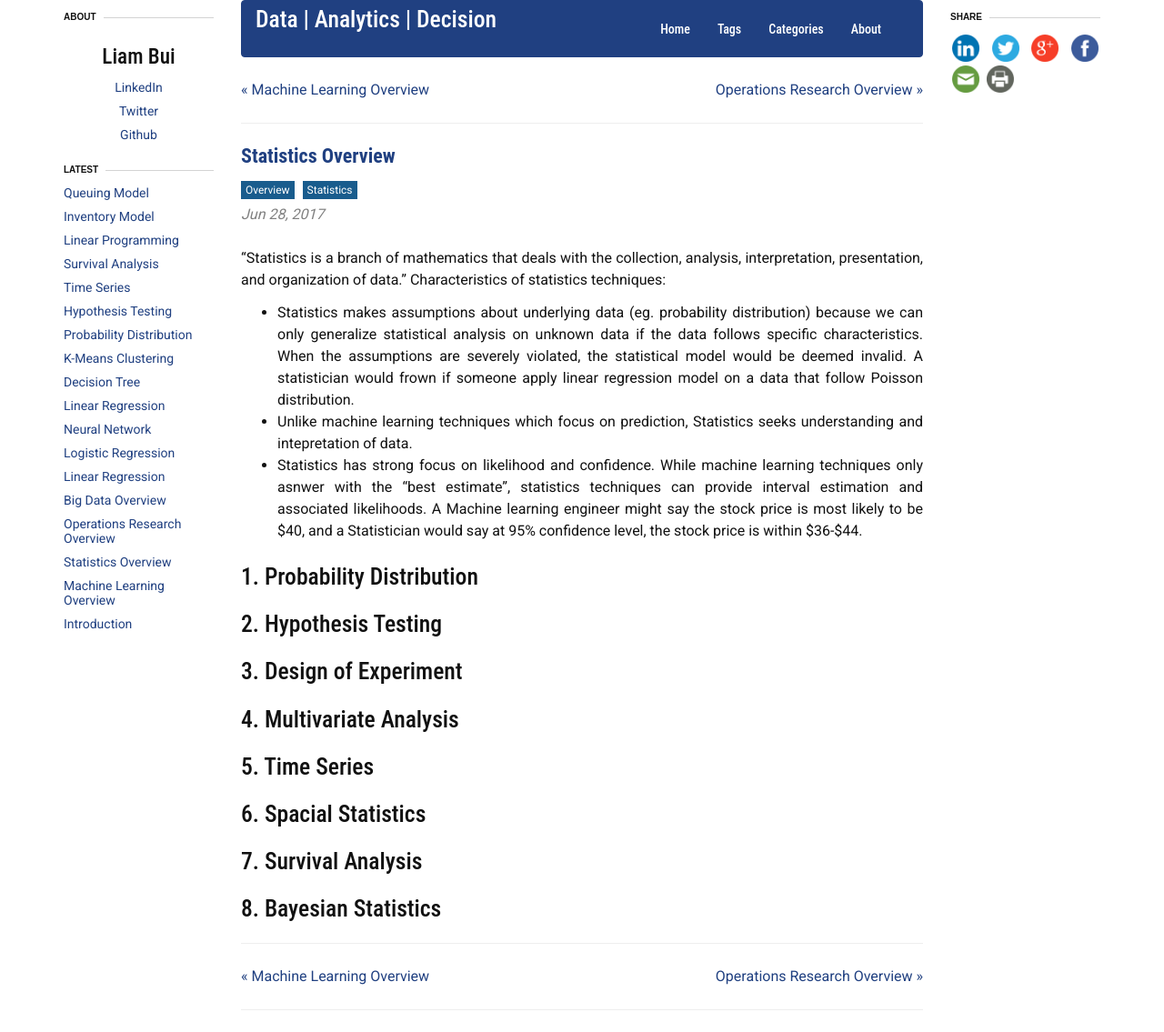
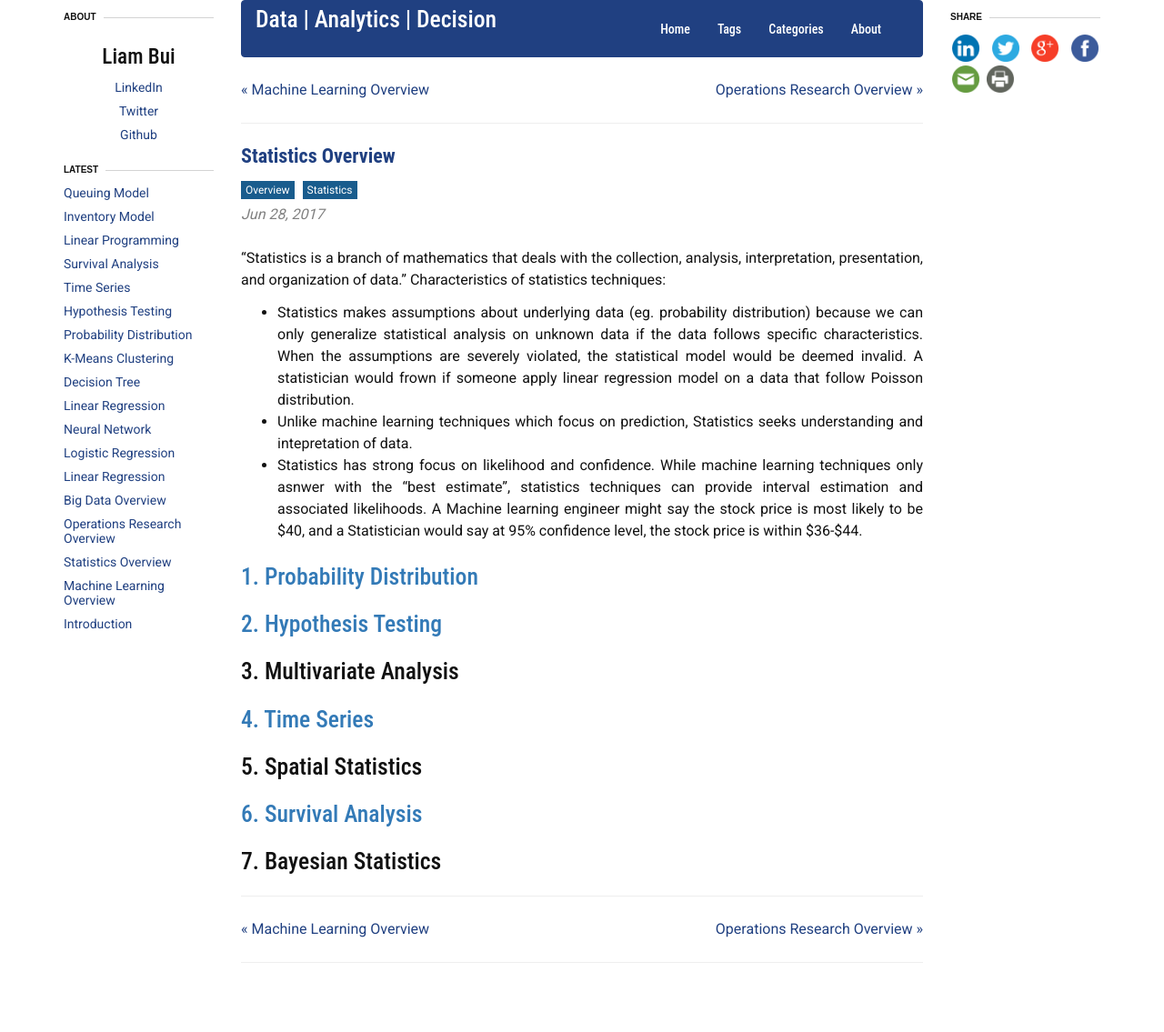
Before and after one commit to liambll/blog-archive, a Jekyll site: the page built from _posts/2017-06-28-overview-statistics.markdown, in a window 1280 px wide. Shown: the whole page at 91% size. Built offline with Jekyll 4.4.1, drawn with Linux system fonts in a browser that asks for light colours; nearby versions of some CDN libraries; comment, search, counter and statistics services are not loaded; after the commit the page ends 1083 px from its top, so only the background shows below that.

Commit message:
Update 2017-06-28-overview-statistics.markdown

```diff
--- a/_posts/2017-06-28-overview-statistics.markdown
+++ b/_posts/2017-06-28-overview-statistics.markdown
@@ -19,18 +19,16 @@ Characteristics of statistics techniques:
 * Unlike machine learning techniques which focus on prediction, Statistics seeks understanding and intepretation of data.
 * Statistics has strong focus on likelihood and confidence. While machine learning techniques only asnwer with the "best estimate", statistics techniques can provide interval estimation and associated likelihoods. A Machine learning engineer might say the stock price is most likely to be $40, and a Statistician would say at 95% confidence level, the stock price is within $36-$44.
 
-## 1. Probability Distribution
+## [1. Probability Distribution](/blog/probability-distribution/)
 
-## 2. Hypothesis Testing
+## [2. Hypothesis Testing](/blog/hypotehsis-testing/)
 
-## 3. Design of Experiment
+## 3. Multivariate Analysis
 
-## 4. Multivariate Analysis
+## [4. Time Series](/blog/time-series/)
 
-## 5. Time Series
+## 5. Spatial Statistics
 
-## 6. Spacial Statistics
+## [6. Survival Analysis](/blog/survival-analysis/)
 
-## 7. Survival Analysis
-
-## 8. Bayesian Statistics
+## 7. Bayesian Statistics
```
